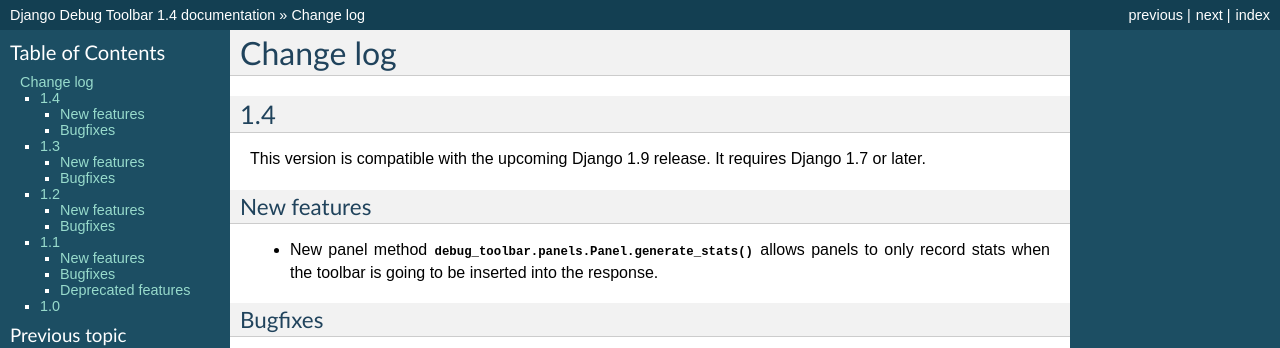
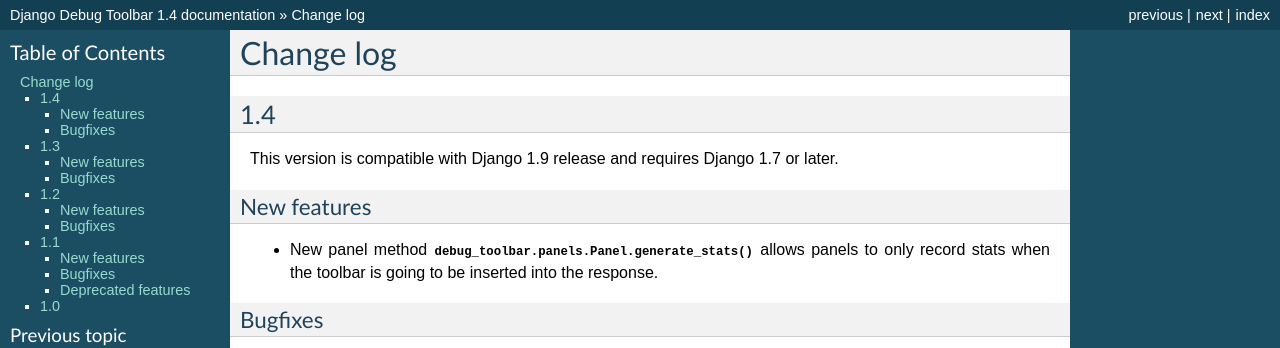
Before and after one commit to jazzband/django-debug-toolbar, a Sphinx documentation site: the page built from docs/changes.rst, in a window 1280 px wide. Shown: the top 348 px of the page. Built offline with Sphinx 7.4.7, drawn with Linux system fonts in a browser that asks for light colours.

Commit message:
Django 1.9 is not "upcoming" anymore

```diff
--- a/docs/changes.rst
+++ b/docs/changes.rst
@@ -4,7 +4,7 @@
 1.4
 ---
 
-This version is compatible with the upcoming Django 1.9 release. It requires
+This version is compatible with Django 1.9 release and requires
 Django 1.7 or later.
 
 New features
```
